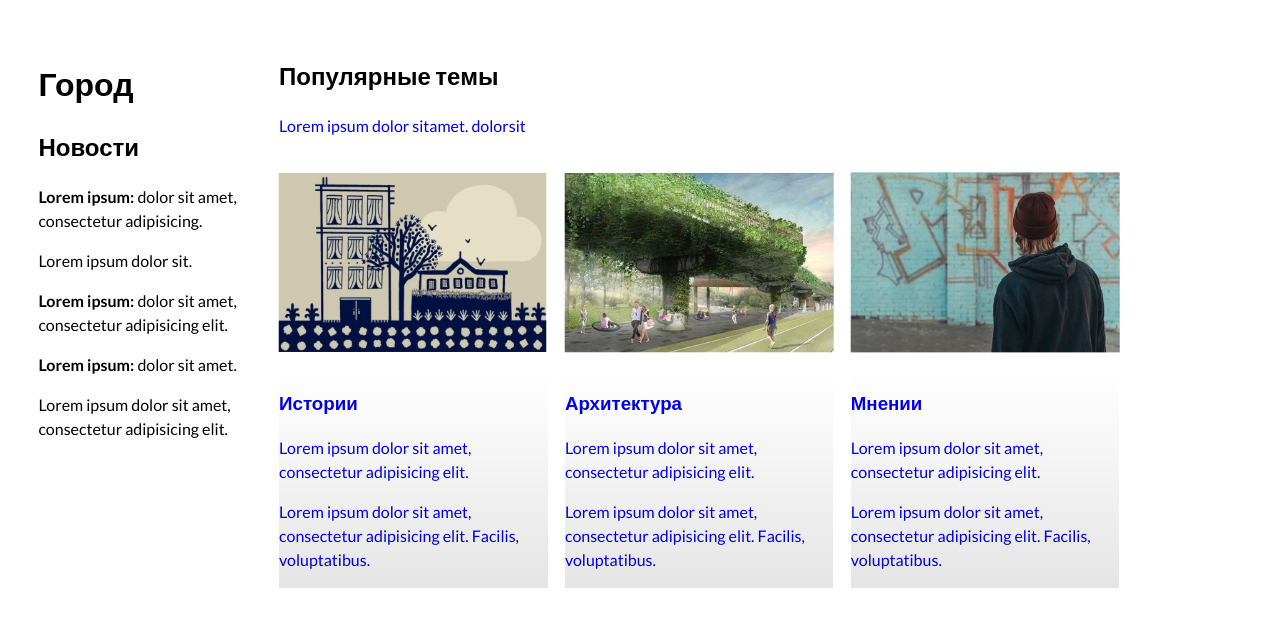
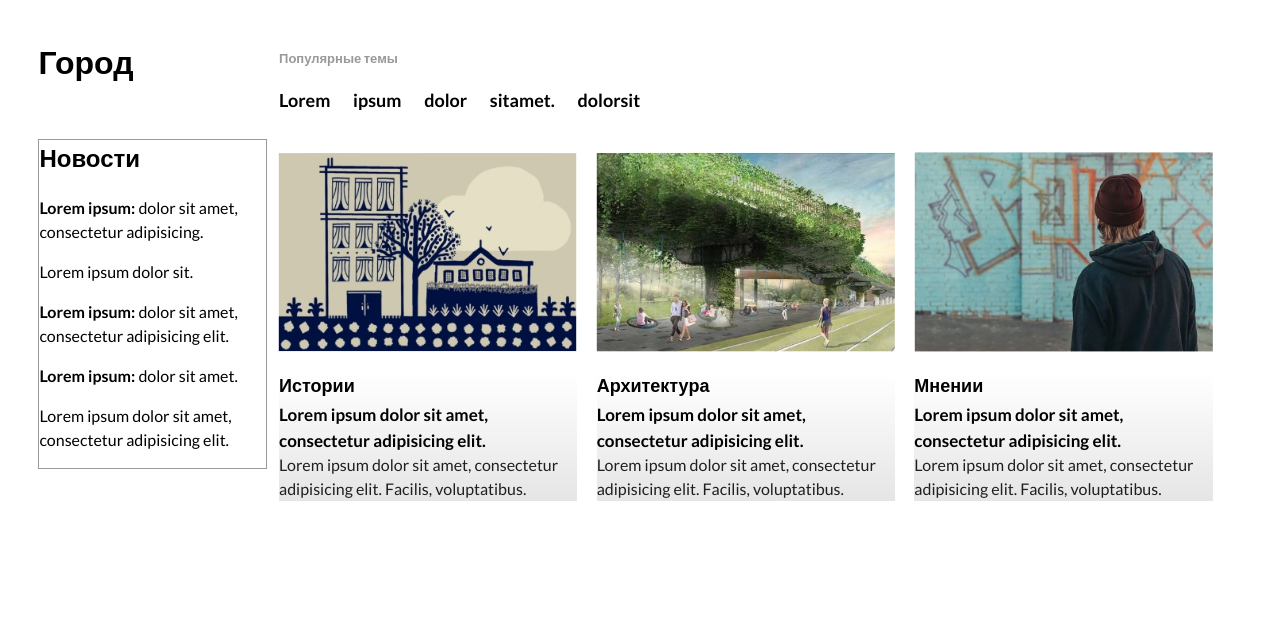
Before and after one commit to TimurTsokov/Dopolnit_zadanie, a plain HTML site: page index.html in a window 1280 px wide. Drawn offline with Linux system fonts and the light colour scheme.

Commit message:
отступы

```diff
--- a/style.css
+++ b/style.css
@@ -12,33 +12,63 @@ body {
     min-height: 100%;
     padding: 3%;
 }
-.news{
-    width: 20%;
+
+.news {
+    width: 19%;
     float: left;
+    margin-right: 1%;
 }
-.content{
+
+.news h1 {
+    margin: 0;
+    margin-bottom: 23%;
+}
+
+.news-cont {
+    border: 1px solid #999;
+}
+
+.news-cont h2 {
+    margin-top: 0;
+}
+
+.content {
     width: 80%;
     float: right;
 }
-.nav{
+
+.content h2 {
+    color: #999999;
+    font-size: 1.3rem;
+}
+
+.nav {
     list-style-type: none;
     padding: 0;
+    font-size: 1.8rem;
+    font-weight: 700;
+
     /*margin: 1%;*/
 }
-.nav li{
+
+.nav li {
     display: inline-block;
+    padding-right: 2%;
 
 }
-.nav li a{
+
+.nav li a {
     text-decoration: none;
+    color: #000;
 }
 
 .row {
     /*margin: 0 auto;*/
     font-size: 0;
     max-width: 1180px;
-    width: 90%;
+    width: 100%;
 }
+
 .item {
     font-size: 1.6rem;
     display: inline-block;
@@ -48,12 +78,16 @@ body {
     position: relative;
     /*overflow: hidden;*/
 }
+
 .item a {
     display: inline-block;
     position: absolute;
-    top: 0; right: 0;
-    left: 0; bottom: 0;
+    top: 0;
+    right: 0;
+    left: 0;
+    bottom: 0;
 }
+
 .item__image {
     position: absolute;
     left: 50%;
@@ -65,12 +99,35 @@ body {
 
 .item__overlay {
     position: absolute;
-    top: 0; right: 0;
-    left: 0; bottom: 0;
-    background-image: linear-gradient(to top, rgba(0,0,0, .1), transparent);
+    top: 0;
+    right: 0;
+    left: 0;
+    bottom: 0;
+    background-image: linear-gradient(to top, rgba(0, 0, 0, .1), transparent);
 }
-.title{
+
+.title {
     position: absolute;
     top: 100%;
+    color: black;
+    font-weight: 700;
+}
 
+.title p {
+    margin: 0;
 }
+
+.title h3 {
+    font-size: 1.8rem;
+    margin: 0;
+    margin-bottom: 1%;
+}
+
+.text-bold {
+    font-size: 1.7rem;
+}
+
+.text-norm {
+    font-weight: 400;
+    color: #222;
+}
```
